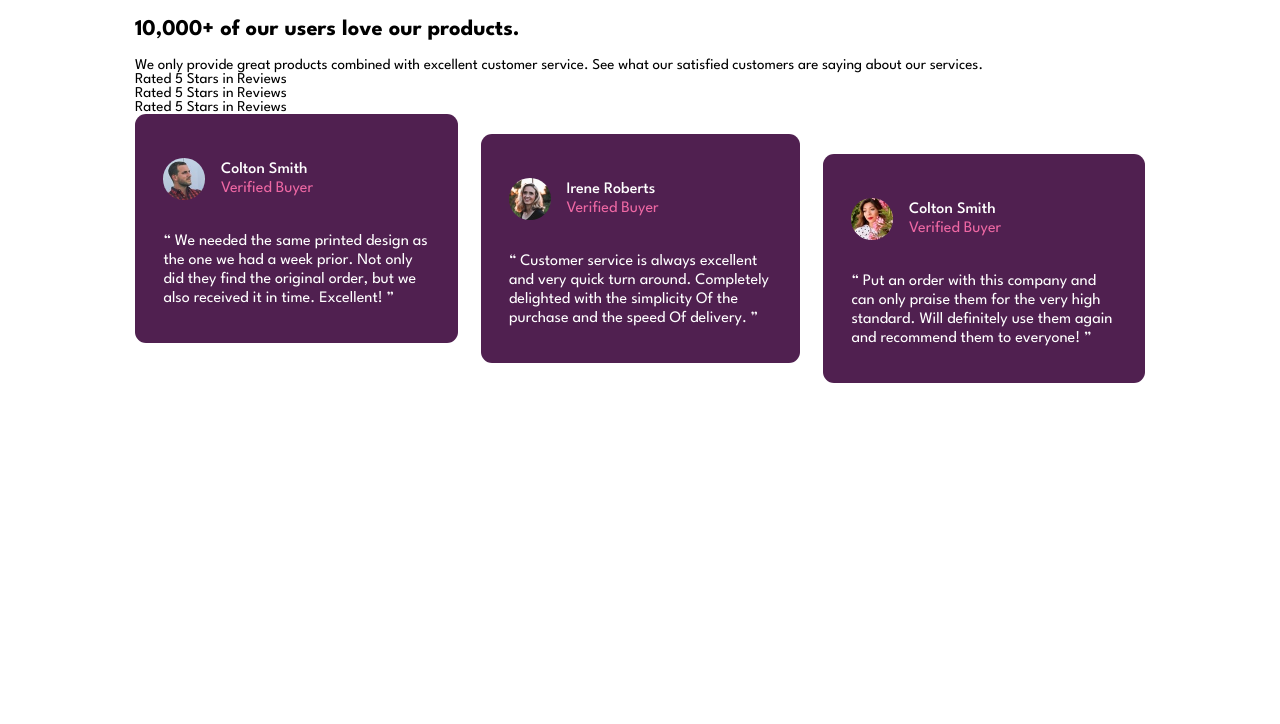
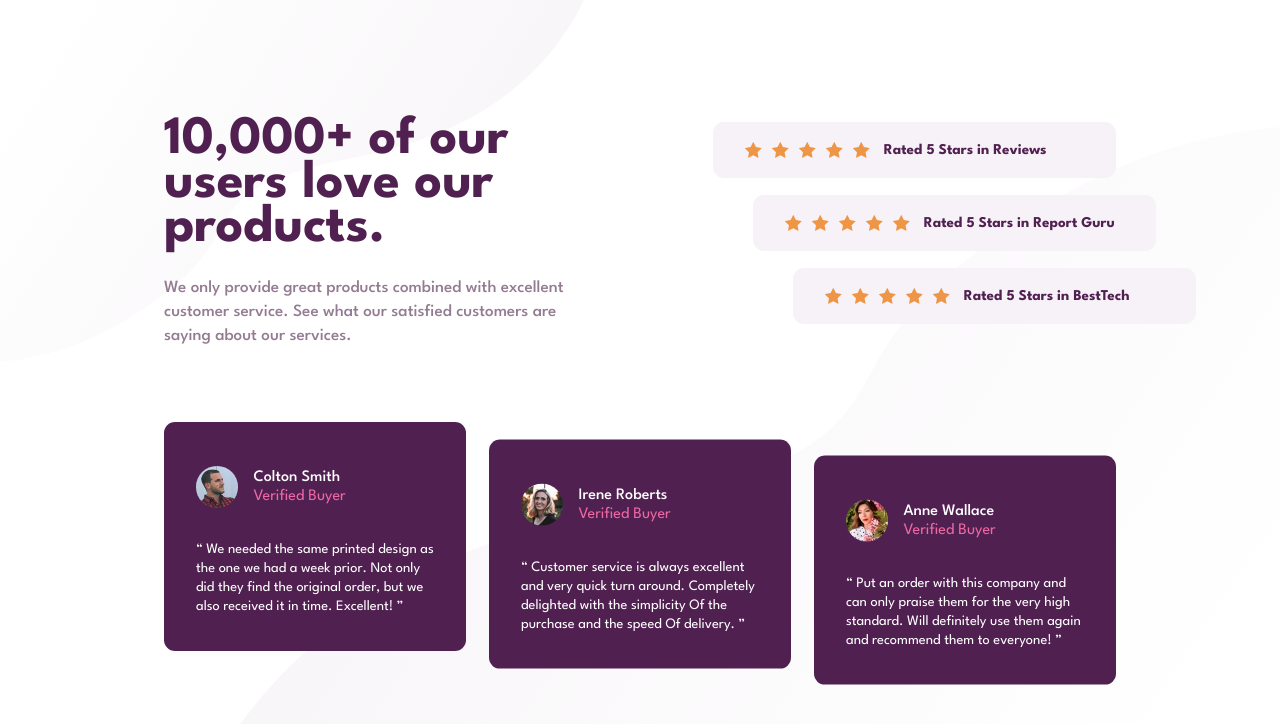
Before and after one commit to alchrdev/social-proof-section, a plain HTML site: page index.html in a window 1280 px wide. Drawn offline with Linux system fonts and the light colour scheme.

Commit message:
feat: complete all sections with final changes

```diff
--- a/index.html
+++ b/index.html
@@ -3,17 +3,27 @@
   <head>
     <meta charset="UTF-8">
     <meta name="viewport" content="width=device-width, initial-scale=1">
+    <meta name="author" content="Alchr Dev">
+    <meta name="description" content="Solution to the Social proof section challenge on Frontend Mentor">
+    <meta property="og:title" content="Frontend Mentor | Social proof section">
+    <meta property="og:description" content="Solution to the Social proof section challenge on Frontend Mentor">
+    <meta property="og:image" content="https://github.com/alchrdev/social-proof-section/raw/main/src/assets/images/scn-social-proof-section-desktop.png">
+    <meta property="og:image:width" content="1200">
+    <meta property="og:image:height" content="630">
+    <meta property="og:image:type" content="image/png">
+    <meta property="og:url" content="https://github.com/alchrdev/social-proof-section/raw/main/index.html">
     <title>Social Proof Section | Frontend Mentor</title>
     <link rel="preconnect" href="https://fonts.googleapis.com">
     <link rel="preconnect" href="https://fonts.gstatic.com" crossorigin>
     <link href="https://fonts.googleapis.com/css2?family=League+Spartan:wght@400;500;700&display=swap" rel="stylesheet">
     <link href="src/css/style.css" rel="stylesheet">
-    <link rel="favicon" href="src/assets/images/favicon-32x32.png">
+    <link rel="icon" type="image/png" sizes="32x32" href="src/assets/images/favicon-32x32.png">
     <link rel="apple-touch-icon" href="src/assets/images/favicon-32x32.png">
   </head>
   <body>
     <main>
       <div class="container">
+        <div class="split">
           <section class="intro">
             <h1 class="intro__title">10,000+ of our users love our products.</h1>
             <p class="intro__paragraph">
@@ -25,32 +35,47 @@
           </section>
 
           <section class="ratings">
-          <!--01-->
             <div class="rating__card">
-            <div class="rating__card__img"></div>
+              <div class="rating__card__star">
+                <img src="src/assets/images/icon-star.svg" alt="#" class="rating__card__star__img">
+                <img src="src/assets/images/icon-star.svg" alt="#" class="rating__card__star__img">
+                <img src="src/assets/images/icon-star.svg" alt="#" class="rating__card__star__img">
+                <img src="src/assets/images/icon-star.svg" alt="#" class="rating__card__star__img">
+                <img src="src/assets/images/icon-star.svg" alt="#" class="rating__card__star__img">
+              </div>
               <p class="rating__card__label">Rated 5 Stars in Reviews</p>
             </div>
 
-          <!--02-->
             <div class="rating__card">
-            <div class="rating__card__img"></div>
-            <p class="rating__card__label">Rated 5 Stars in Reviews</p>
+              <div class="rating__card__star">
+                <img src="src/assets/images/icon-star.svg" alt="#" class="rating__card__star__img">
+                <img src="src/assets/images/icon-star.svg" alt="#" class="rating__card__star__img">
+                <img src="src/assets/images/icon-star.svg" alt="#" class="rating__card__star__img">
+                <img src="src/assets/images/icon-star.svg" alt="#" class="rating__card__star__img">
+                <img src="src/assets/images/icon-star.svg" alt="#" class="rating__card__star__img">
+              </div>
+              <p class="rating__card__label">Rated 5 Stars in Report Guru</p>
             </div>
 
-          <!--03-->
             <div class="rating__card">
-            <div class="rating__card__img"></div>
-            <p class="rating__card__label">Rated 5 Stars in Reviews</p>
+              <div class="rating__card__star">
+                <img src="src/assets/images/icon-star.svg" alt="#" class="rating__card__star__img">
+                <img src="src/assets/images/icon-star.svg" alt="#" class="rating__card__star__img">
+                <img src="src/assets/images/icon-star.svg" alt="#" class="rating__card__star__img">
+                <img src="src/assets/images/icon-star.svg" alt="#" class="rating__card__star__img">
+                <img src="src/assets/images/icon-star.svg" alt="#" class="rating__card__star__img">
+              </div>
+              <p class="rating__card__label">Rated 5 Stars in BestTech</p>
             </div>
           </section>
+        </div>
 
         <section class="reviews">
 
-          <!--01-->
           <article class="review__card">
             <div class="review__card__grid">
               <div class="review__card__user">
-                <img src="src/assets/images/image-colton.jpg" alt="" class="review__card__img">
+                <img src="src/assets/images/image-colton.jpg" alt="User image of Colton Smith" class="review__card__img">
                 <div class="review__card__user__info">
                   <p class="review__card__user__info__name">Colton Smith</p>
                   <p class="review__card__user__info__status">Verified Buyer</p>
@@ -66,11 +91,10 @@
             </div>
           </article>
 
-          <!--02-->
           <article class="review__card">
             <div class="review__card__grid">
               <div class="review__card__user">
-                <img src="src/assets/images/image-irene.jpg" alt="" class="review__card__img">
+                <img src="src/assets/images/image-irene.jpg" alt="User image of Irene Roberts" class="review__card__img">
                 <div class="review__card__user__info">
                   <p class="review__card__user__info__name">Irene Roberts</p>
                   <p class="review__card__user__info__status">Verified Buyer</p>
@@ -86,19 +110,16 @@
             </div>
           </article>
 
-
-          <!--03-->
           <article class="review__card">
             <div class="review__card__grid">
               <div class="review__card__user">
-                <img src="src/assets/images/image-anne.jpg" alt="" class="review__card__img">
+                <img src="src/assets/images/image-anne.jpg" alt="User image of Anne Wallace" class="review__card__img">
                 <div class="review__card__user__info">
-                  <p class="review__card__user__info__name">Colton Smith</p>
+                  <p class="review__card__user__info__name">Anne Wallace</p>
                   <p class="review__card__user__info__status">Verified Buyer</p>
                 </div>
               </div>
               <blockquote cite="" class="review__card__quote">
-
                 “ Put an order with this company and
                 can only praise them for the very high
                 standard. Will definitely use them
@@ -107,10 +128,8 @@
               </blockquote>
             </div>
           </article>
-
         </section>
       </div>
     </main>
-
   </body>
 </html>
--- a/src/css/style.css
+++ b/src/css/style.css
@@ -27,6 +27,11 @@ body {
   font-family: var(--ff);
   font-size: var(--fz-base);
   min-height: 100vh;
+  background-image:
+    url('../assets/images/bg-pattern-top-mobile.svg'),
+    url('../assets/images/bg-pattern-bottom-mobile.svg');
+  background-position: top left, bottom right;
+  background-repeat: no-repeat;
 }
 
 img {
@@ -40,15 +45,69 @@ p {
 
 .container {
   max-width: 90rem;
+  padding-block-start: 3.15rem;
+  padding-inline: 1.5rem;
+  padding-block-end: 8.43rem;
   margin-inline: auto;
-  padding-inline: 1.5rem;
-  padding-block-end: 2rem;
+  display: flex;
+  flex-direction: column;
+  gap: 3.125rem;
 }
 
+.split {
+  display: grid;
+  grid-template-columns: 1fr;
+  gap: 1rem;
+}
+
+.intro {
+  text-align: center;
+  margin-block-end: 1.4375rem;
+}
+.intro__title {
+  color: var(--clr-primary-very-dark-magenta);
+  font-size: 2.375rem;
+  line-height: 0.82;
+}
+
+.intro__paragraph {
+  font-size: 1.07rem;
+  font-weight: var(--fw-medium);
+  line-height: 1.4;
+  color: var(--clr-neutral-dark-grayish-magenta);
+}
+
+.ratings {
+  display: flex;
+  flex-direction: column;
+  gap: 1.0625rem;
+}
+
+.rating__card {
+  background-color: var(--clr-neutral-light-grayish-magenta);
+  padding-block: 1rem;
+  padding-inline: 2rem;
+  display: flex;
+  flex-direction: column;
+  align-items: center;
+  justify-content: center;
+  gap: 0.875rem;
+  border-radius: 0.6875rem;
+}
+
+.rating__card__star {
+  display: flex;
+  gap: 0.625rem;
+}
+
+.rating__card__label {
+  color: var(--clr-primary-very-dark-magenta);
+  font-weight: var(--fw-bold);
+}
 
 .reviews {
-  display: flex;
-  flex-direction: column;
+  display: grid;
+  grid-template-columns: 1fr;
   gap: 0.9375rem;
 }
 
@@ -61,7 +120,7 @@ p {
   background-color: var(--clr-primary-very-dark-magenta);
   border-radius: 0.6875rem;
   color: var(--clr-neutral-white);
-  padding-inline: 1.875rem;
+  padding-inline: 2rem;
   padding-block-start: 2.75rem;
   padding-block-end: 2.1875rem;
 }
@@ -77,7 +136,7 @@ p {
   margin-inline: 0;
   margin-block: 0;
   line-height: 1.1875rem;
-  font-size: 1rem;
+  font-size: 0.995rem;
 }
 
 .review__card__user__info {
@@ -95,24 +154,72 @@ p {
 
 
 @media (min-width: 48em){
+
+  body {
+    background-image:
+      url('../assets/images/bg-pattern-top-desktop.svg'),
+      url('../assets/images/bg-pattern-bottom-desktop.svg');
+    background-position: top left, bottom right;
+    background-repeat: no-repeat;
+  }
+
   .container {
-    padding-inline: 8.4375rem;
+    padding-block-start: 4.5625rem;
+    padding-inline: 10.25rem;
+  }
+
+  .split {
+    grid-template-columns: 1fr 1fr;
+    gap: 9.10rem;
+  }
+
+  .intro {
+    text-align: left;
+  }
+
+  .intro__title {
+    font-size: 3.375rem;
+    font-weight: var(--fw-bold);
+    margin-block-end: 1.675rem;
+    max-width: 15ch;
+  }
+
+  .intro__paragraph {
+    max-width: 40ch;
+  }
+
+  .ratings {
+    justify-content: center;
+  }
+
+  .rating__card {
+    flex-direction: row;
+    justify-content: start;
+    padding-block: 1.25rem;
+  }
+
+  .rating__card:nth-of-type(2){
+    transform: translateX(2.5rem);
+  }
+
+  .rating__card:nth-of-type(3){
+    transform: translateX(5rem);
   }
 
   .reviews {
-    flex-direction: row;
+    grid-template-columns: repeat(3, 1fr);
     gap: 1.4375rem;
   }
 
-  .review__card__grid {
-    padding-inline: 1.775rem;
+  .review__card__quote {
+    font-size: 0.90rem;
   }
 
   .review__card:nth-of-type(2) {
-    transform: translateY(1.25rem);
+    transform: translateY(1.10rem);
   }
 
   .review__card:nth-of-type(3) {
-    transform: translateY(2.5rem);
+    transform: translateY(2.10rem);
   }
 }
```
Also changed, not shown: src/assets/images/scn-social-proof-section-desktop.png (added), src/assets/images/scn-social-proof-section-mobile.png (added), 1 other file. Lines whose indentation alone changed are shown as unchanged.
